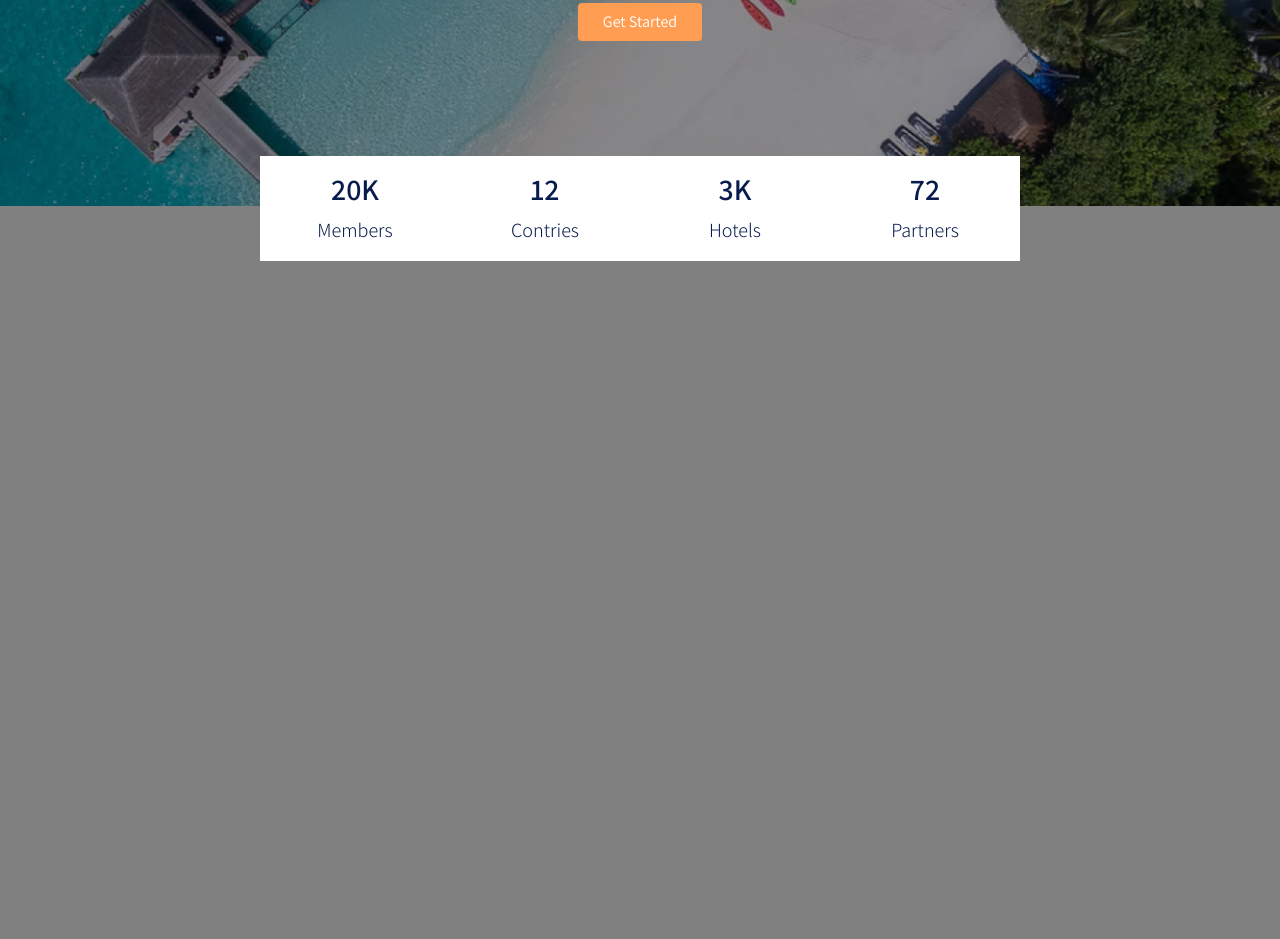
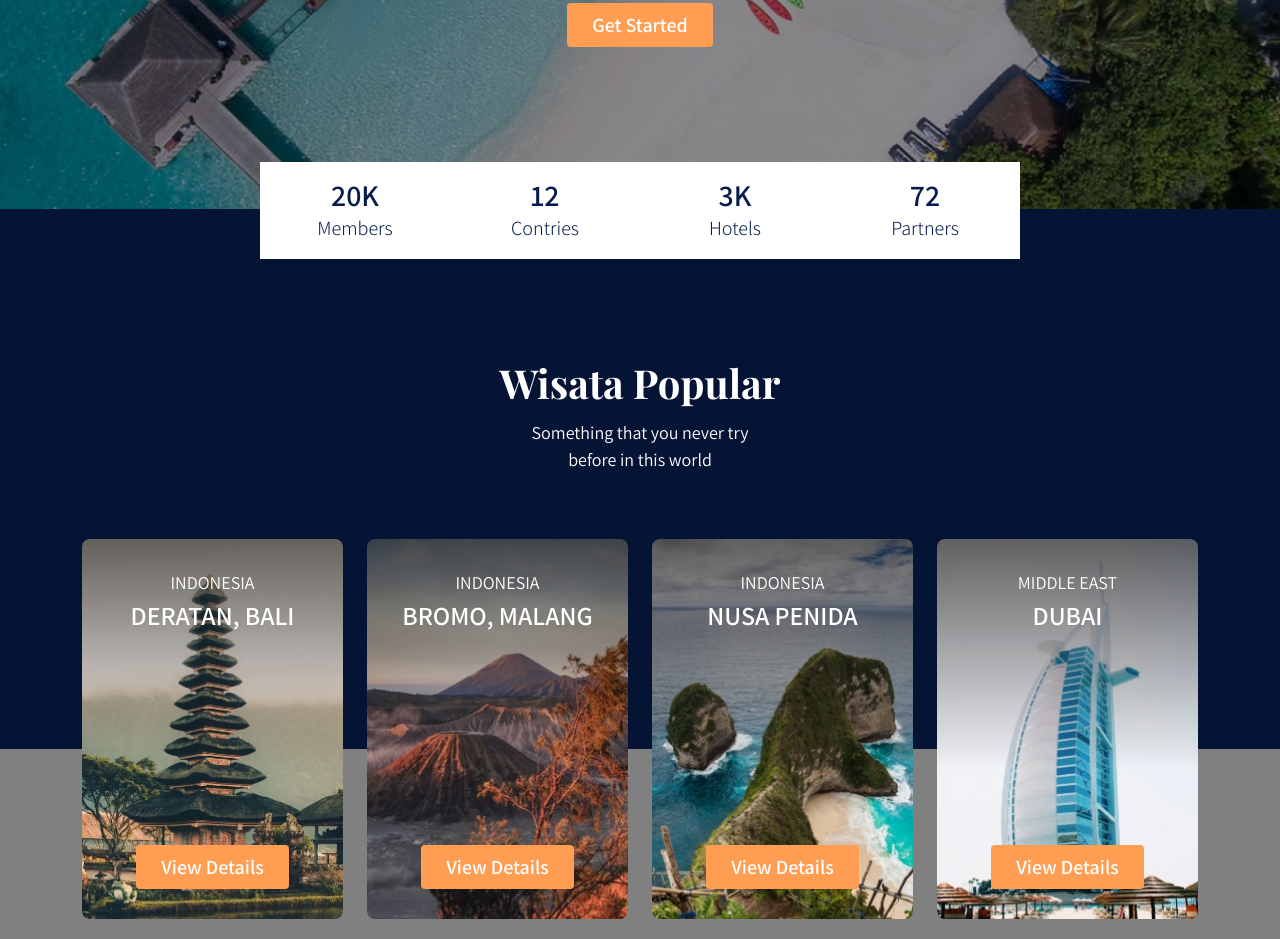
Before and after one commit to yogidelfiandra/nomads-web-travel, a website built with webpack: page src/template/index.html in a window 1280 px wide. Shown: the part 419-1358 px from the top of the page. Before the commit the page ends 800 px from the top, so only its background shows below. Built offline with nearby package versions, Linux system fonts and the light colour scheme.

Commit message:
make popular tours

```diff
--- a/src/styles/scss/_buttons.scss
+++ b/src/styles/scss/_buttons.scss
@@ -1,6 +1,5 @@
-@import './typo';
-
 .btn-login {
+  font-size: 20px;
   background-color: map-get($colors, primary);
   color: map-get($colors, light);
 
@@ -10,7 +9,10 @@
   }
 }
 
-.btn-get-started {
+.btn-get-started,
+.btn-travel-details {
+  font-size: 20px;
+  font-weight: map-get($font-assistant, semibold);
   background-color: map-get($colors, secondary);
   color: map-get($colors, light);
 
--- a/src/styles/scss/_colors.scss
+++ b/src/styles/scss/_colors.scss
@@ -4,4 +4,5 @@ $colors: (
   'secondary': #ff9e53,
   'secondary-hover': #e68e4b,
   'light': #fff,
+  'bg-blue': #051334,
 );
--- a/src/styles/scss/main.scss
+++ b/src/styles/scss/main.scss
@@ -20,6 +20,7 @@ body {
   .nav-item {
     .nav-link {
       color: map-get($colors, light);
+      font-size: 20px;
 
       &.active {
         font-weight: map-get($font-assistant, bold);
@@ -61,6 +62,7 @@ header {
     h2 {
       font-size: 30px;
       font-weight: map-get($font-assistant, semibold);
+      margin: 0;
     }
 
     p {
@@ -69,3 +71,50 @@ header {
     }
   }
 }
+
+.section-popular {
+  margin-top: -50px;
+  margin-bottom: -210px;
+  background-color: map-get($colors, bg-blue);
+
+  .section-popular-heading {
+    padding: 150px 0 276px;
+    color: map-get($colors, light);
+
+    h2 {
+      font-size: 40px;
+      font-weight: map-get($font-playfair, bold);
+      font-family: 'Playfair Display', serif;
+      margin-bottom: 12px;
+    }
+
+    p {
+      font-size: 18px;
+      font-weight: map-get($font-assistant, regular);
+      margin: 0;
+    }
+  }
+}
+
+.section-popular-content {
+  .section-popular-travel {
+    .card-travel {
+      min-height: 380px;
+      color: map-get($colors, light);
+      background-size: cover;
+      border-radius: 8px;
+      padding: 30px;
+      margin-bottom: 20px;
+
+      .travel-country {
+        font-size: 18px;
+        font-weight: map-get($font-assistant, regular);
+      }
+
+      .travel-location {
+        font-size: 26px;
+        font-weight: map-get($font-assistant, semibold);
+      }
+    }
+  }
+}
--- a/src/template/index.html
+++ b/src/template/index.html
@@ -84,7 +84,7 @@
 
     <main>
       <div class="container">
-        <section class="section-stats row justify-content-center">
+        <section class="section-stats row justify-content-center" id="stats">
           <div class="col-3 col-md-2 text-center stats-detail">
             <h2>20K</h2>
             <p>Members</p>
@@ -103,6 +103,83 @@
           </div>
         </section>
       </div>
+
+      <section class="section-popular" id="popular">
+        <div class="container">
+          <div class="row">
+            <div class="col text-center section-popular-heading">
+              <h2>Wisata Popular</h2>
+              <p>
+                Something that you never try <br />
+                before in this world
+              </p>
+            </div>
+          </div>
+        </div>
+      </section>
+
+      <section class="section-popular-content" id="popularContent">
+        <div class="container">
+          <div class="section-popular-travel row justify-content-center">
+            <div class="col-sm-6 col-md-4 col-lg-3">
+              <div
+                class="card-travel text-center d-flex flex-column"
+                style="background-image: url('../public/images/popular-1.jpg')"
+              >
+                <div class="travel-country">INDONESIA</div>
+                <div class="travel-location">DERATAN, BALI</div>
+                <div class="travel-button mt-auto">
+                  <a href="#" class="btn btn-travel-details px-4">
+                    View Details
+                  </a>
+                </div>
+              </div>
+            </div>
+            <div class="col-sm-6 col-md-4 col-lg-3">
+              <div
+                class="card-travel text-center d-flex flex-column"
+                style="background-image: url('../public/images/popular-2.jpg')"
+              >
+                <div class="travel-country">INDONESIA</div>
+                <div class="travel-location">BROMO, MALANG</div>
+                <div class="travel-button mt-auto">
+                  <a href="#" class="btn btn-travel-details px-4">
+                    View Details
+                  </a>
+                </div>
+              </div>
+            </div>
+            <div class="col-sm-6 col-md-4 col-lg-3">
+              <div
+                class="card-travel text-center d-flex flex-column"
+                style="background-image: url('../public/images/popular-3.jpg')"
+              >
+                <div class="travel-country">INDONESIA</div>
+                <div class="travel-location">NUSA PENIDA</div>
+                <div class="travel-button mt-auto">
+                  <a href="#" class="btn btn-travel-details px-4">
+                    View Details
+                  </a>
+                </div>
+              </div>
+            </div>
+            <div class="col-sm-6 col-md-4 col-lg-3">
+              <div
+                class="card-travel text-center d-flex flex-column"
+                style="background-image: url('../public/images/popular-4.jpg')"
+              >
+                <div class="travel-country">MIDDLE EAST</div>
+                <div class="travel-location">DUBAI</div>
+                <div class="travel-button mt-auto">
+                  <a href="#" class="btn btn-travel-details px-4">
+                    View Details
+                  </a>
+                </div>
+              </div>
+            </div>
+          </div>
+        </div>
+      </section>
     </main>
   </body>
 </html>
```
Also changed, not shown: src/public/images/popular-1.jpg (added), src/public/images/popular-2.jpg (added), src/public/images/popular-3.jpg (added), src/public/images/popular-4.jpg (added), src/styles/css/main.css, 1 other file.
